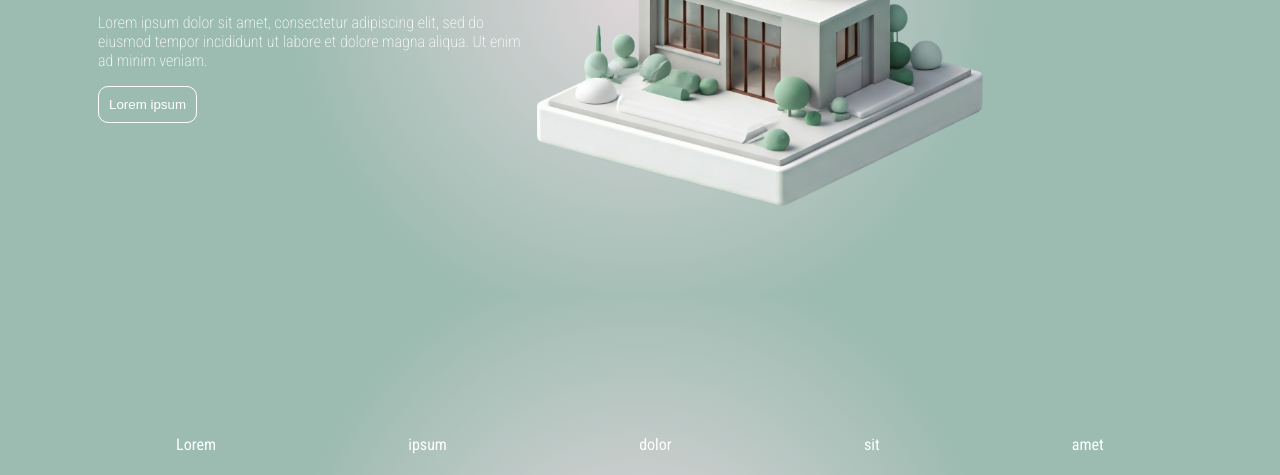
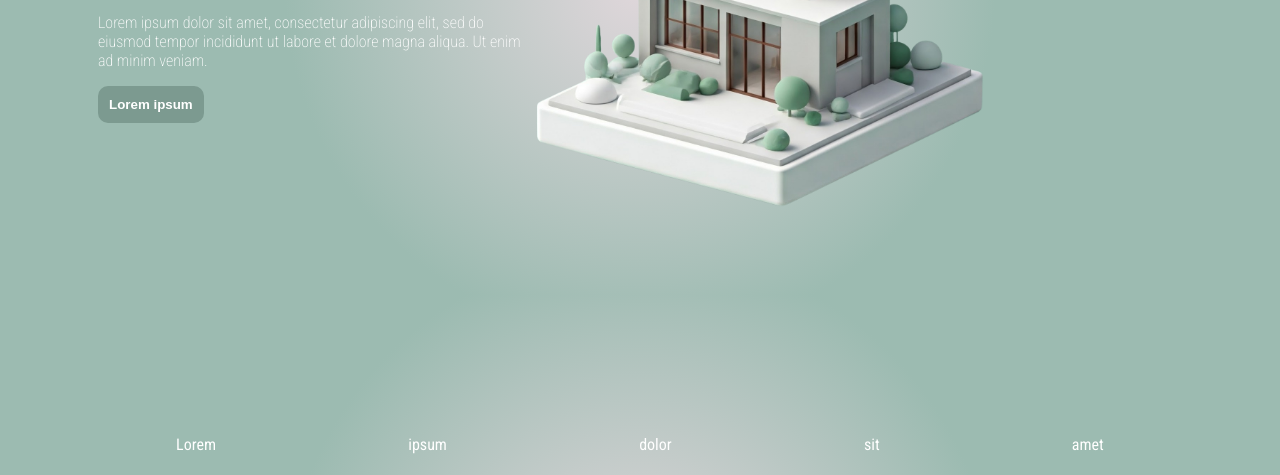
Before and after one commit to eyob333/GojoHousing-frontend, a website built with Vite: page index.html in a window 1280 px wide. Shown: the part 325-800 px from the top of the page. Built offline with nearby package versions, Linux system fonts and the light colour scheme; a web font is replaced by a local one.

Commit message:
fix: main button

```diff
--- a/src/style.css
+++ b/src/style.css
@@ -50,6 +50,9 @@
 .main button{
   padding: 10px;
   width: fit-content;
+  background-color: #7C9A90;
+  border-color: transparent;
+  font-weight: 600;
 }
 
 
```
